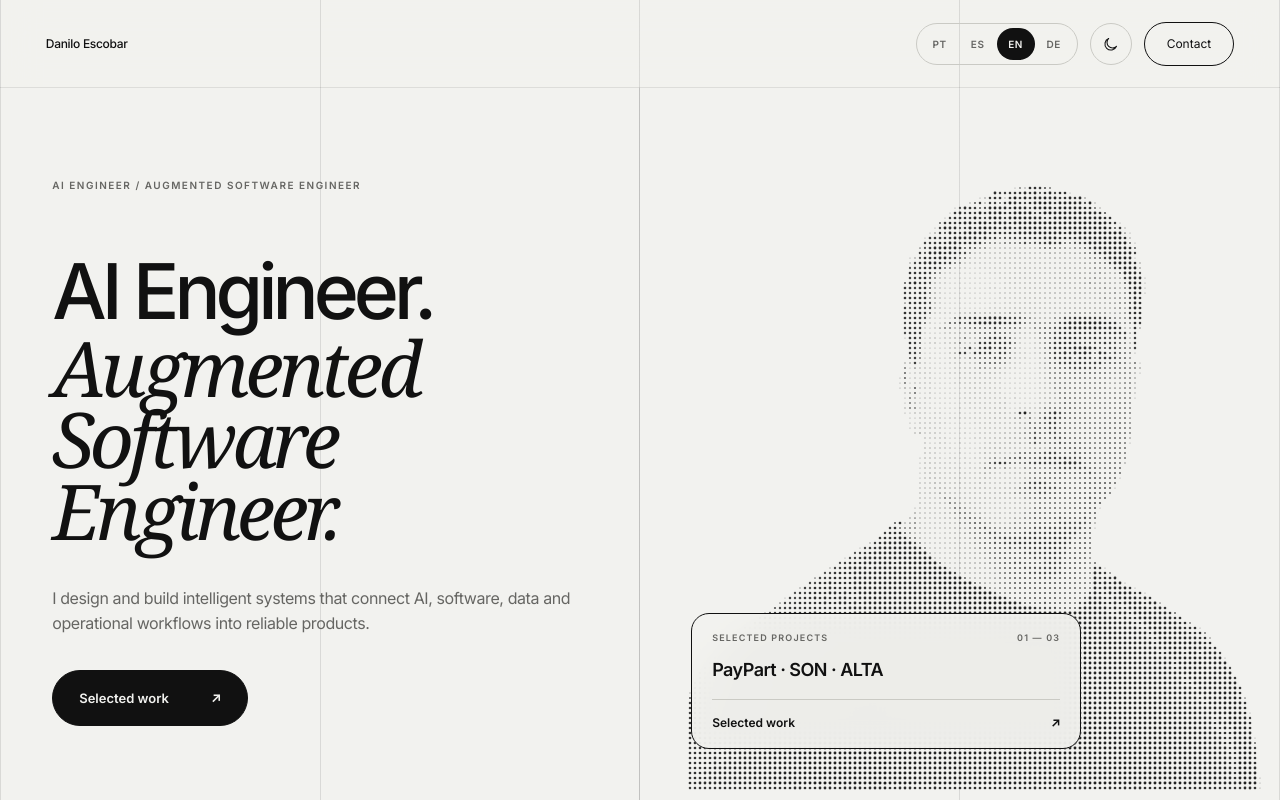
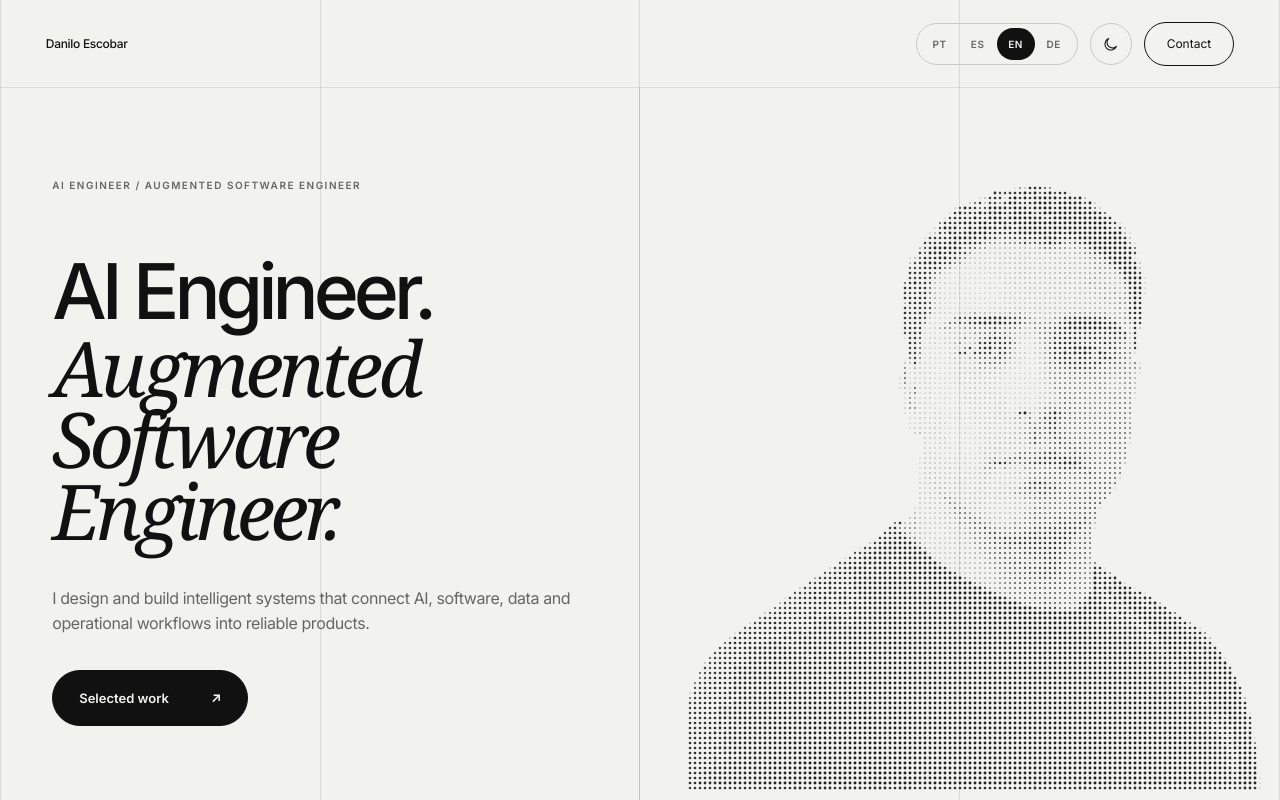
Before and after one commit to escobardanilo/my-site, a Next.js app: page / in a window 1280 px wide. Shown: the top 800 px of the page. Built offline with nearby package versions, Linux system fonts and the light colour scheme.

Commit message:
Remove selected projects overlay from hero

```diff
--- a/src/components/sections/Hero.tsx
+++ b/src/components/sections/Hero.tsx
@@ -115,34 +115,6 @@ export function Hero() {
               alt="Danilo Escobar"
             />
 
-            <div className="hero__project-card">
-              <div className="hero__project-card-top">
-                <span>
-                  {copy.projects.eyebrow}
-                </span>
-
-                <span aria-hidden="true">
-                  01 — 03
-                </span>
-              </div>
-
-              <strong>
-                PayPart · SON · ALTA
-              </strong>
-
-              <a href="/#projects">
-                <span>
-                  {
-                    copy.hero
-                      .selectedWork
-                  }
-                </span>
-
-                <span aria-hidden="true">
-                  ↗
-                </span>
-              </a>
-            </div>
           </div>
         </div>
 
```
